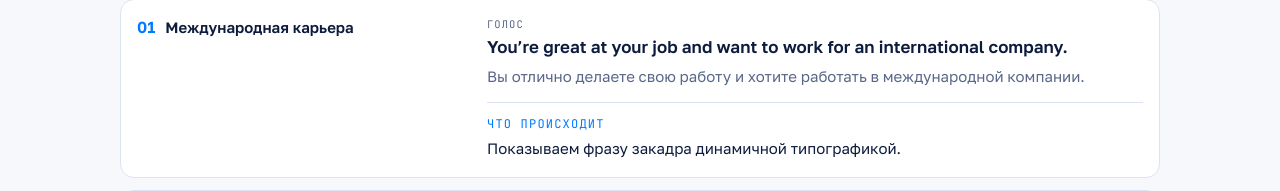
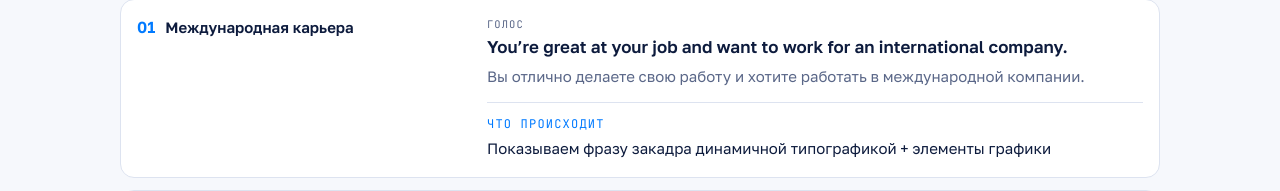
Before and after one commit to sashamind/justtalk-storyboard, a plain HTML site: page v2/index.html in a window 1280 px wide. Shown: the part 163-354 px from the top of the page. Drawn offline with Linux system fonts and the light colour scheme; a web font is replaced by a local one.

Commit message:
Mention graphic elements in the opening scene

```diff
--- a/v2/index.html
+++ b/v2/index.html
@@ -51,7 +51,7 @@
           <p class="ru">Вы отлично делаете свою работу и хотите работать в международной компании.</p>
           <div class="action">
             <p class="lbl">Что происходит</p>
-            <p>Показываем фразу закадра динамичной типографикой.</p>
+            <p>Показываем фразу закадра динамичной типографикой + элементы графики</p>
           </div>
         </div>
       </article>
```
